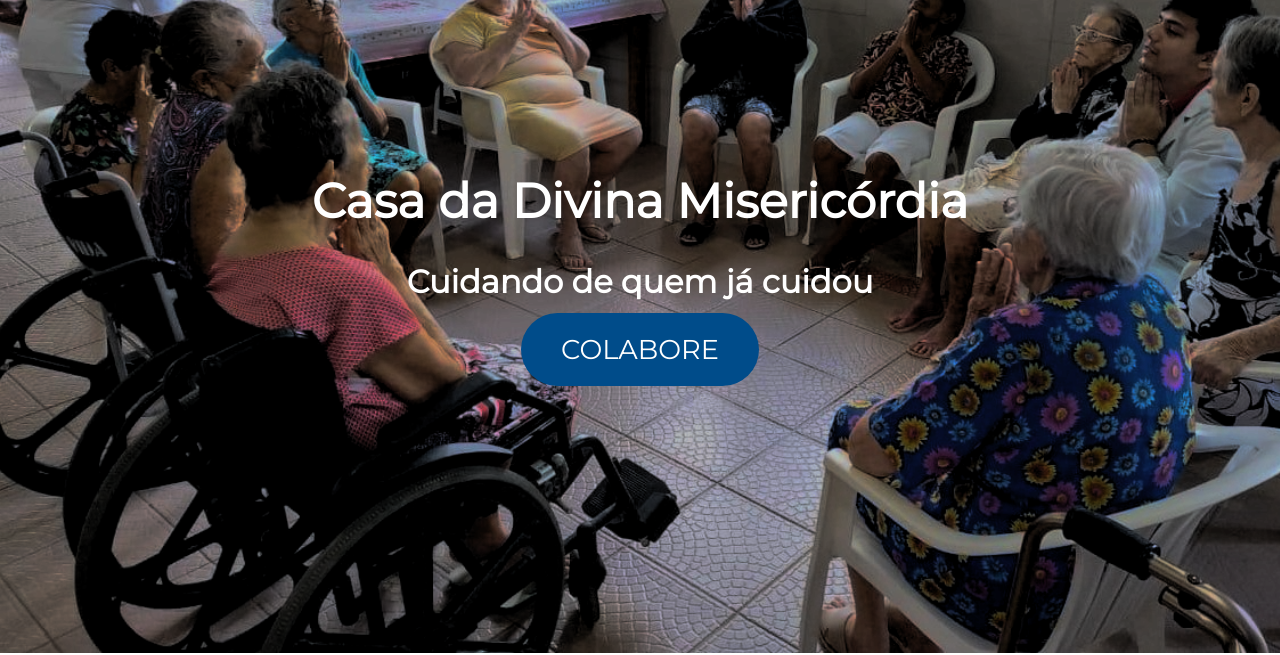
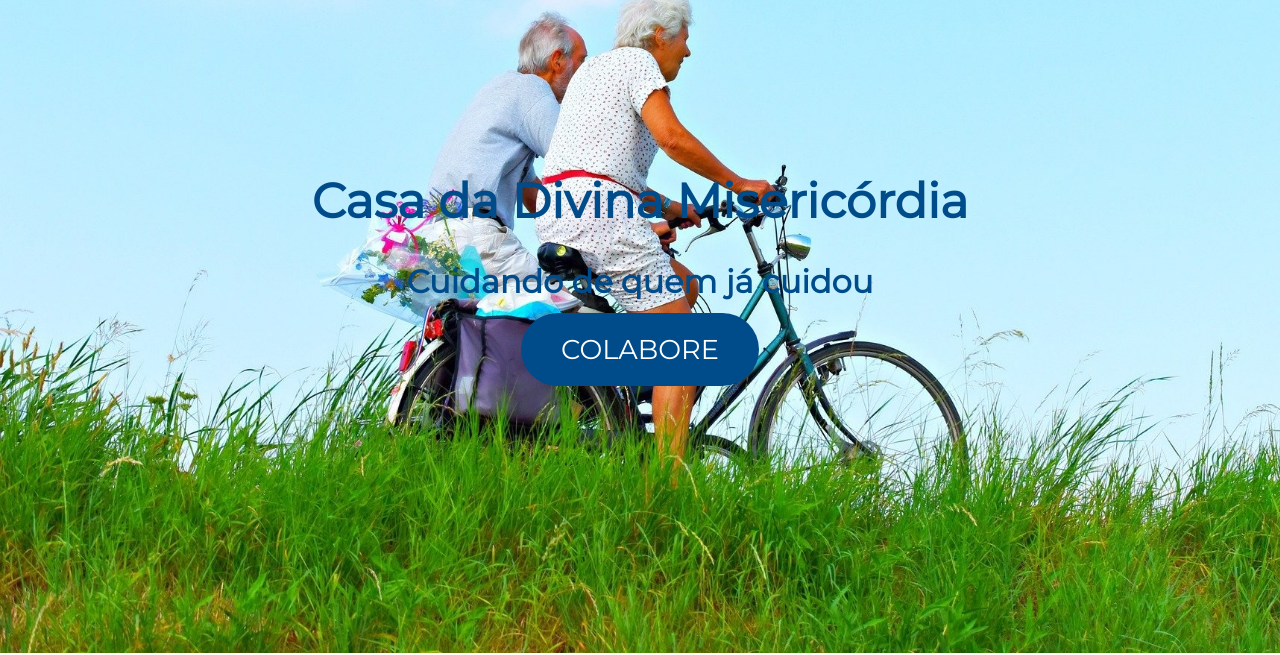
Before and after one commit to WanderlanLima/ProjetoLM, a plain HTML site: page index.html in a window 1280 px wide. Shown: the part 147-802 px from the top of the page. Drawn offline with Linux system fonts and the light colour scheme.

Commit message:
Trocado background da tag main

```diff
--- a/style.css
+++ b/style.css
@@ -79,8 +79,9 @@ main {
     align-items:center;
     text-align: center;
     height: 100vh;
-    background-image: url(../projetoLM/img/residentescdm.png);
+    background-image: url(../projetoLM/img/fotosidosasEDITADO.jpg);
     background-size: cover;
+
 }
 
 
@@ -155,13 +156,14 @@ main .botao-principal:hover {
 
 main h1 {
     font-size: 3em;
-    color: #FFFFFF;
+    color: #004C8A;
     font-weight: bold;
+
 }
 
 main p {
     font-size: 2em;
-    color: #FFFFFF;
+    color: #004C8A;
     font-weight: bold;
 }
 
```
Also changed, not shown: img/fotos idosas.jpg (added), img/fotosidosasEDITADO.jpg (added), img/idososnoparque.jpg (added).
